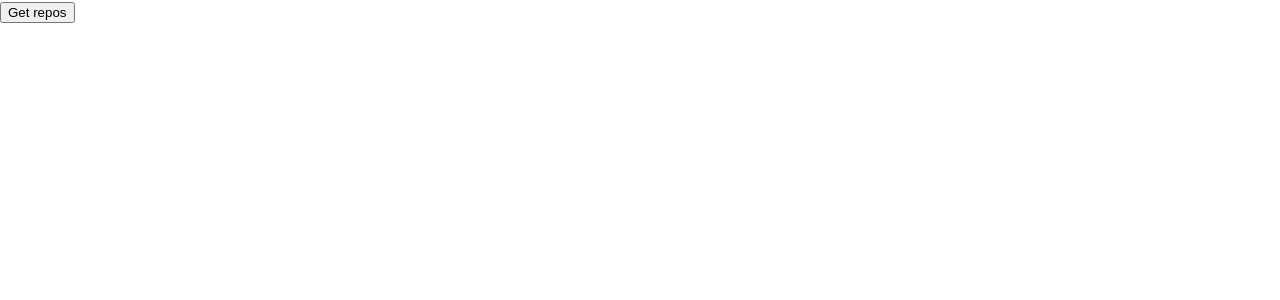
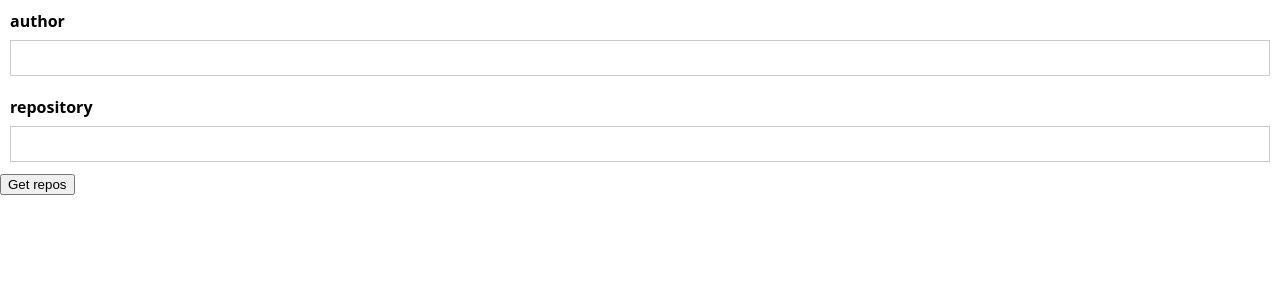
Before and after one commit to Soheevich/github-interface, a React (Create React App) app: page / in a window 1280 px wide. Shown: the top 300 px of the page. Built offline with nearby package versions, Linux system fonts and the light colour scheme.

Commit message:
Fix minor bugs

```diff
--- a/src/components/UI/Input/Input.js
+++ b/src/components/UI/Input/Input.js
@@ -2,14 +2,15 @@ import React from 'react';
 
 import './Input.css';
 
-const Input = (props) => {
+const Input = ({name, value, changed}) => {
   return (
     <div className="Input">
-      <label className="Label" for={props.name}>{props.name}</label>
+      <label className="Label" htmlFor={name}>{name}</label>
       <input
+        id={name}
         className="InputElement"
-        value={props.value}
-        onChange={(event) => props.changed(event, props.name)} />
+        value={value}
+        onChange={(event) => changed(event, name)} />
     </div>
   );
 };
--- a/src/containers/IssuesFinder/IssuesFinder.js
+++ b/src/containers/IssuesFinder/IssuesFinder.js
@@ -28,6 +28,7 @@ class IssuesFinder extends Component {
     const inputs = Object.keys(this.state.inputs).map((inputElement) => {
       return (
         <Input
+          key={inputElement}
           name={inputElement}
           value={this.state.inputs[inputElement]}
           changed={this.onInputChangedHandler} />
@@ -36,7 +37,7 @@ class IssuesFinder extends Component {
     return (
       <div>
         <form onSubmit={this.searchHandler}>
-
+          {inputs}
           <button>Get repos</button>
         </form>
         <ul>
```
